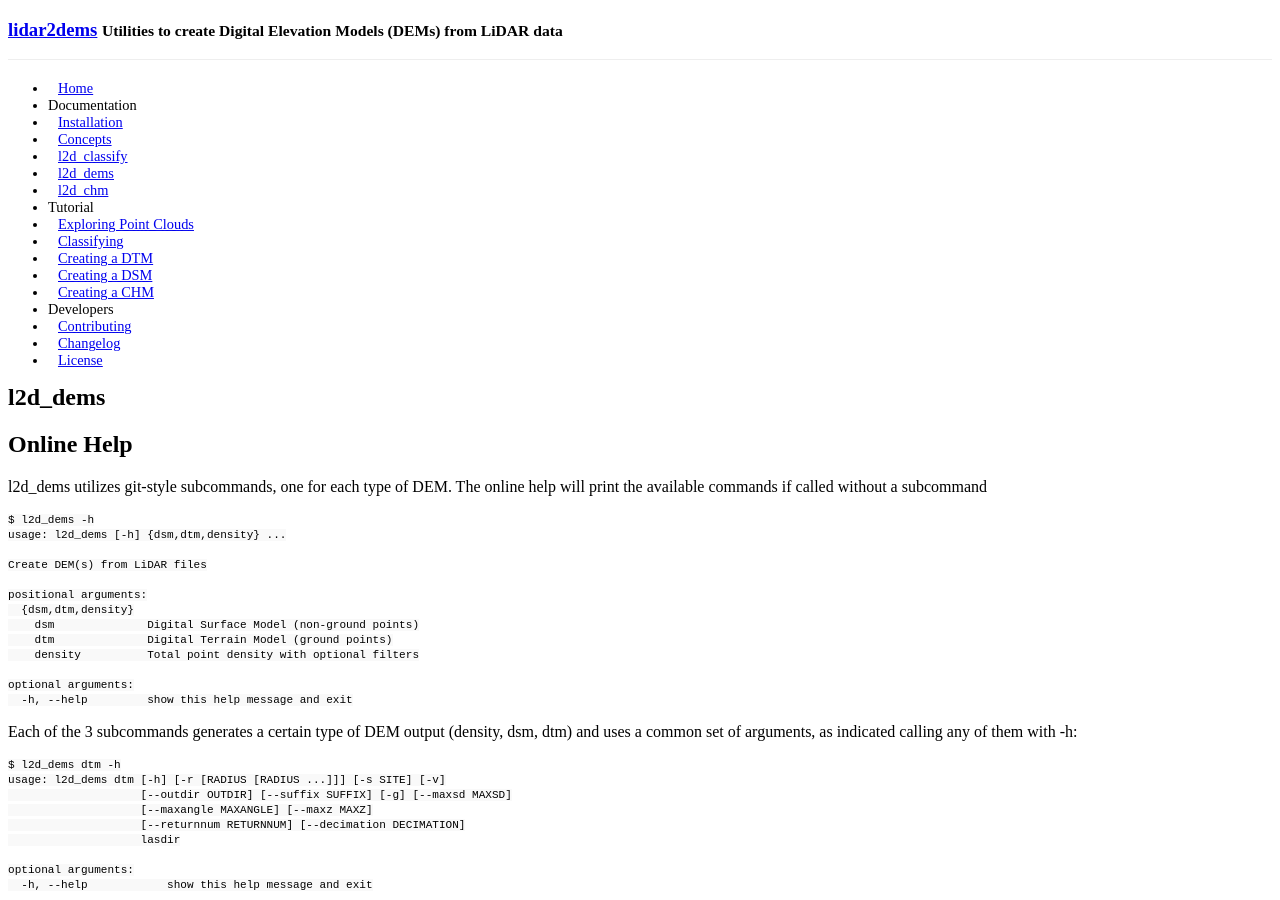
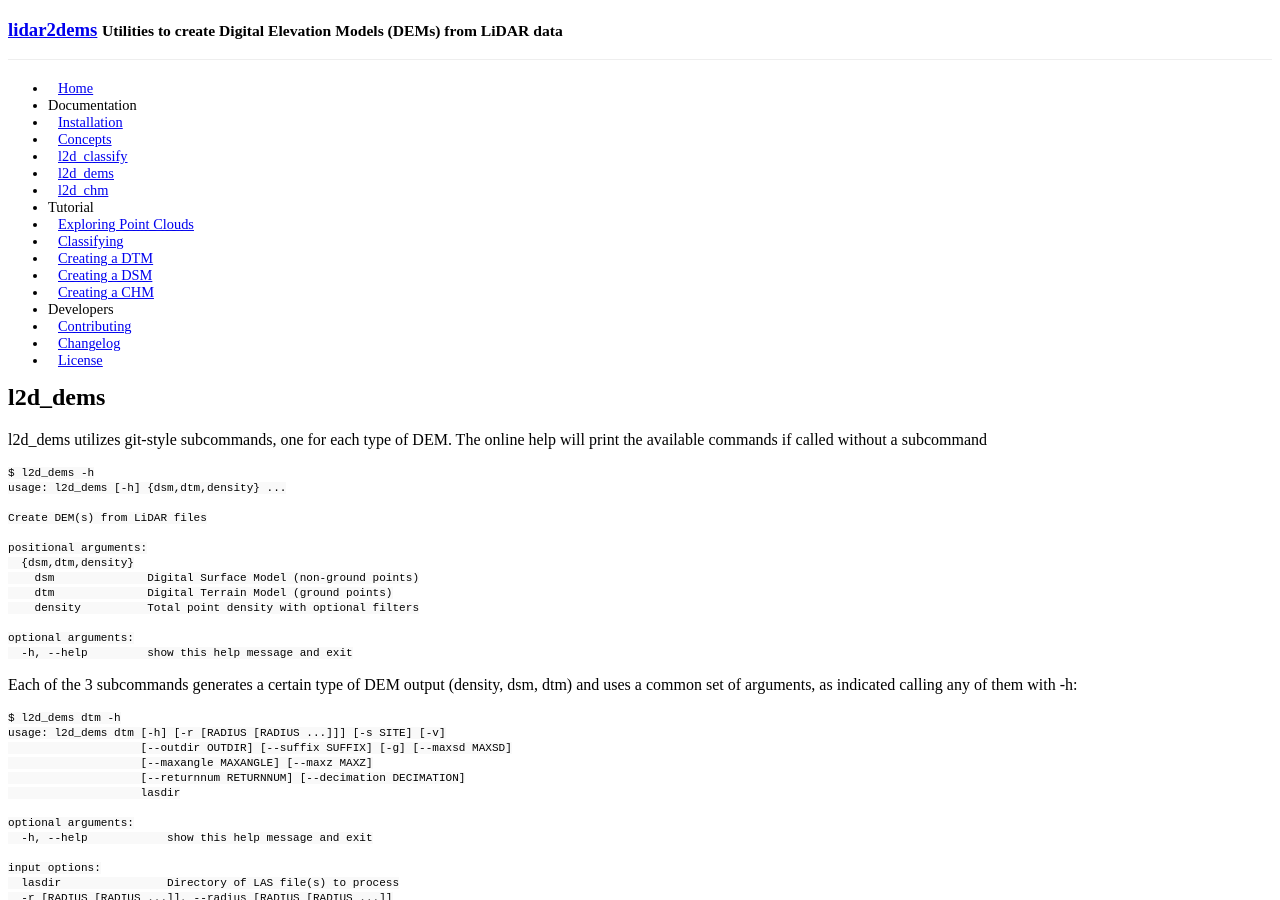
Before and after one commit to Applied-GeoSolutions/lidar2dems, a Jekyll site: the page built from _posts/2015-05-28-l2ddems.md, in a window 1280 px wide and 900 px high. Built offline with Jekyll 4.4.1, drawn with Linux system fonts in a browser that asks for light colours; Markdown is read by kramdown in place of the engine named in the settings; a style sheet for code colours, icons or effects is not loaded.

Commit message:
moved around some sentences

```diff
--- a/_posts/2015-05-28-l2ddems.md
+++ b/_posts/2015-05-28-l2ddems.md
@@ -5,8 +5,6 @@ category: doc
 date: 2015-05-28 22:46:31
 order: 3
 ---
-
-## Online Help
 
 l2d_dems utilizes git-style subcommands, one for each type of DEM. The online help will print
 the available commands if called without a subcommand
```
Also changed, not shown: _posts/2015-05-28-l2dchm.md (+2 -2 lines).
